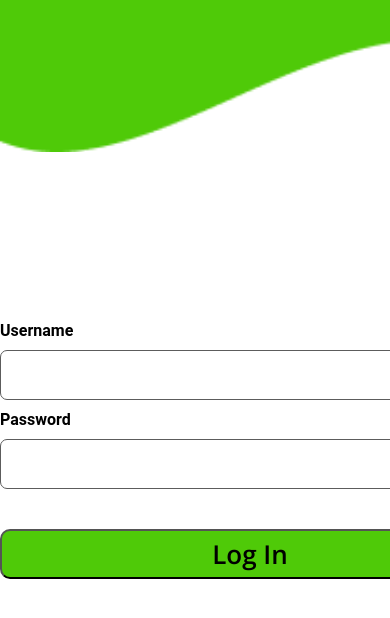
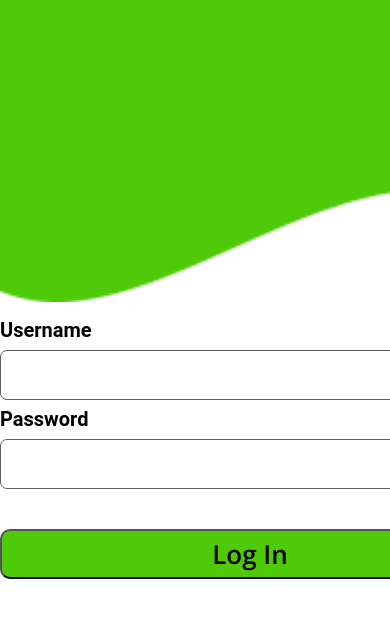
Before and after one commit to RmnMatusevich/practiceProjectAdvanced, a React (Create React App) app in the folder my-app/: page / in a window 390 px wide. Shown: the top 618 px of the page. Built offline with nearby package versions, Linux system fonts and the light colour scheme.

Commit message:
Refactor position of blut and text size

```diff
--- a/my-app/public/style.css
+++ b/my-app/public/style.css
@@ -471,7 +471,7 @@ nav {
 @media (max-width: 800px) {
   .green-blur {
     position: absolute;
-    top: -300px;
+    top: -150px;
     width: 100%;
     height: 452px;
     background-image: url("./images/Intersect.png");
@@ -485,9 +485,11 @@ nav {
   }
 
   #username {
+    font-size: 16px;
   }
 
   #password {
+    font-size: 16px;
   }
 
   #login-submit {
@@ -495,7 +497,7 @@ nav {
 
   .login-form__label {
     font-family: Roboto, sans-serif;
-    font-size: 16px;
+    font-size: 20px;
     line-height: 19px;
   }
 }
```
